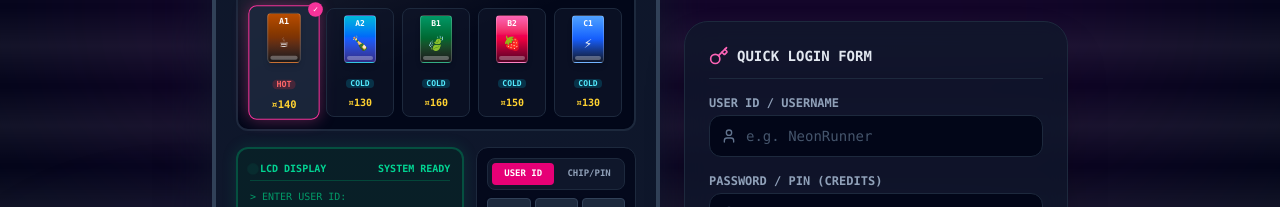
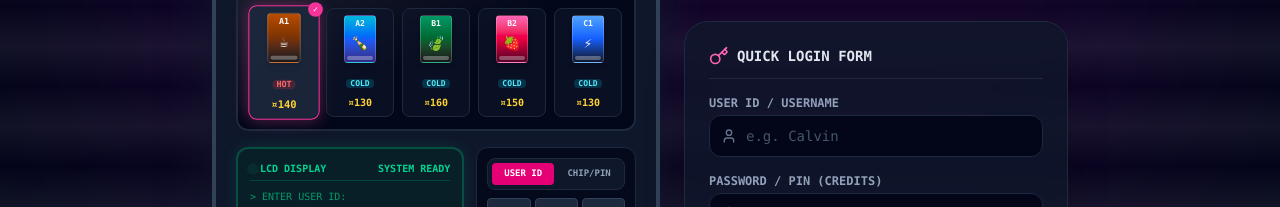
Before and after one commit to vinnshpa/praktik_react_deploy, a React (Vite) app: page / in a window 1280 px wide. Shown: the part 222-429 px from the top of the page. Built offline with nearby package versions, Linux system fonts and the light colour scheme.

Commit message:
Update LoginForm.jsx

```diff
--- a/src/components/LoginForm.jsx
+++ b/src/components/LoginForm.jsx
@@ -15,7 +15,7 @@ export default function LoginForm({ username, password, onUser, onPass, onCoin,
             <label className="block text-xs font-semibold text-slate-400 mb-1">USER ID / USERNAME</label>
             <div className="relative">
               <User className="absolute left-3 top-1/2 -translate-y-1/2 w-4 h-4 text-slate-500" />
-              <input type="text" value={username} onChange={(e) => onUser(e.target.value)} placeholder="e.g. NeonRunner" className={inp} />
+              <input type="text" value={username} onChange={(e) => onUser(e.target.value)} placeholder="e.g. Calvin" className={inp} />
             </div>
           </div>
           <div>
```
